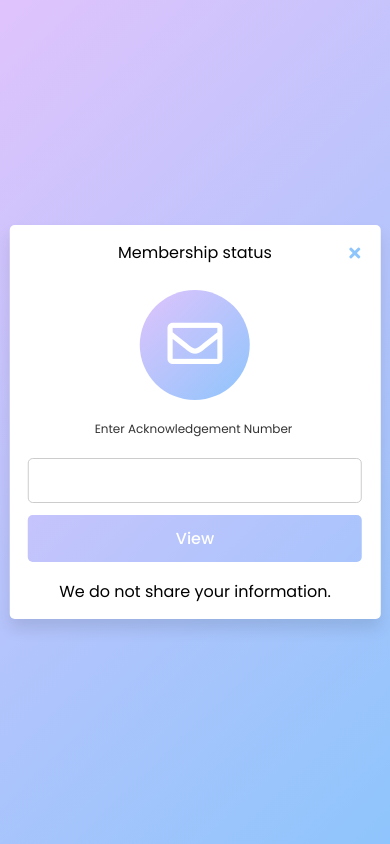
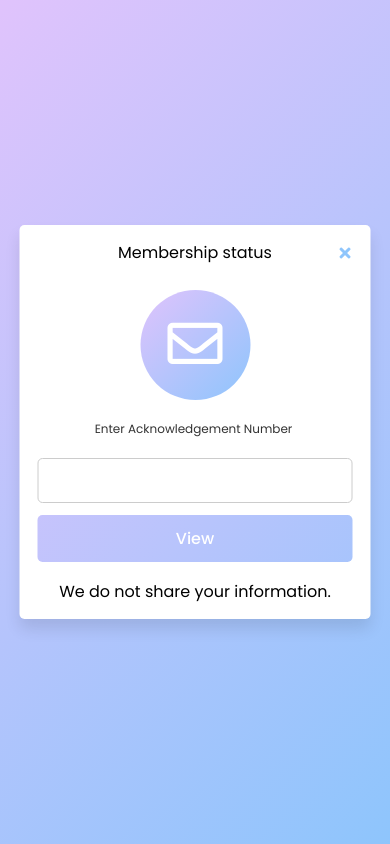
Before and after one commit to Suriya05022002/Membership, a plain HTML site: page index.html in a window 390 px wide. Drawn offline with Linux system fonts and the light colour scheme.

Commit message:
index.html

```diff
--- a/index.html
+++ b/index.html
@@ -214,7 +214,7 @@
 
         @media (max-width: 480px) {
             .wrapper {
-                max-width: 95%;
+                max-width: 90%;
                 padding: 15px;
             }
             .content header {
```
